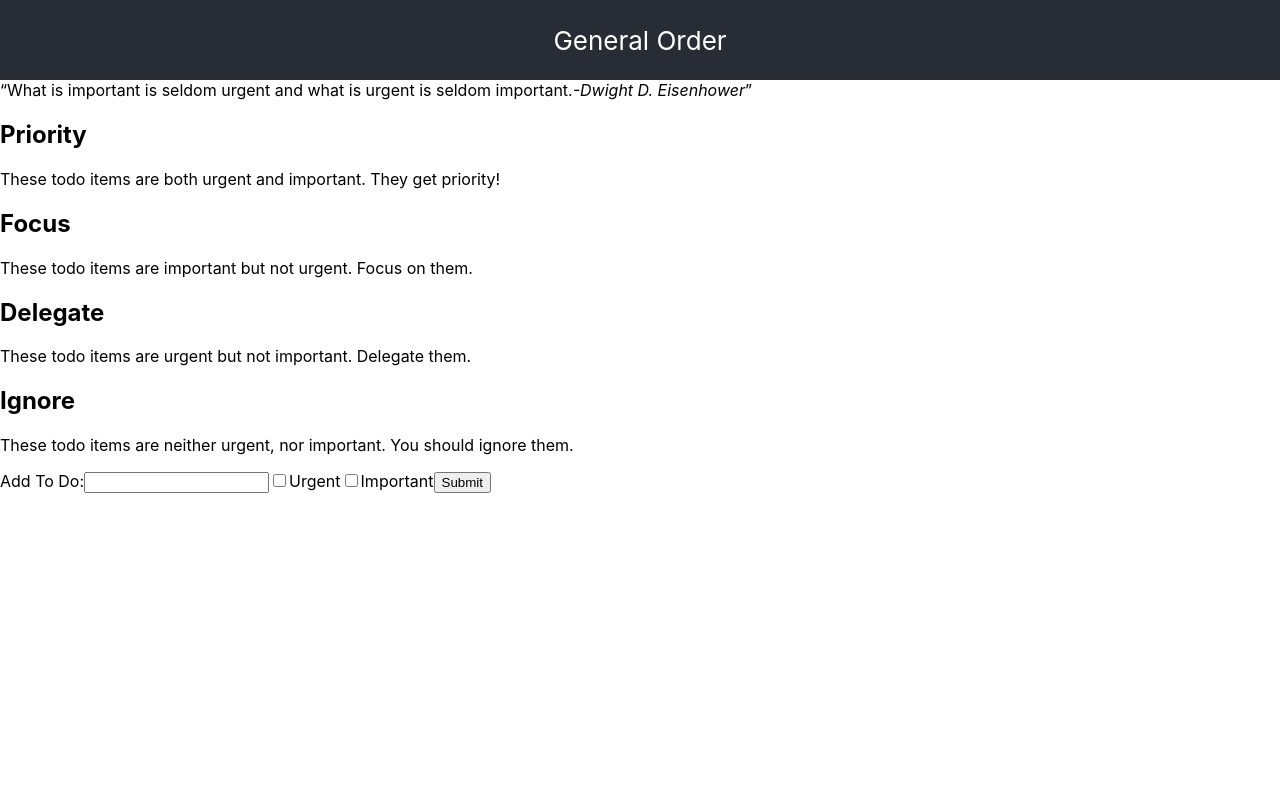
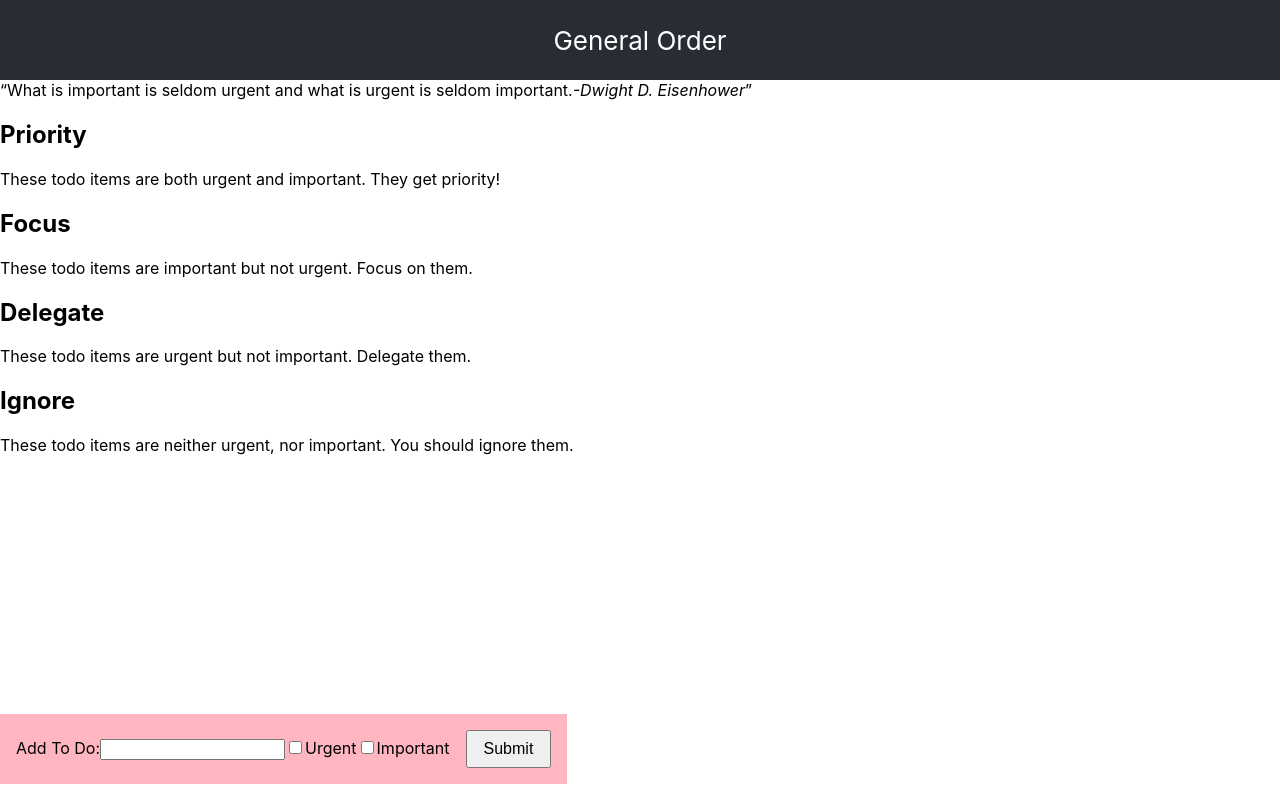
Before and after one commit to rchillard/duckpin.app, a React (Create React App) app in the folder client/: page / in a window 1280 px wide. Built offline with nearby package versions, Linux system fonts and the light colour scheme.

Commit message:
Add CSS for Form on Client

```diff
--- /dev/null
+++ b/client/src/Form.css
@@ -0,0 +1,14 @@
+form {
+  background-color: lightpink;
+  bottom: 1rem;
+  font-size: 1rem;
+  margin: 0 auto;
+  padding: 1rem;
+  position: absolute;
+}
+
+input[type="button"] {
+  font-size: 1rem;
+  margin-left: 1rem;
+  padding: .5rem 1rem .5rem 1rem;
+}
--- a/client/src/Form.js
+++ b/client/src/Form.js
@@ -1,4 +1,5 @@
 import React, { Component } from "react";
+import "./Form.css";
 
 class Form extends Component {
   // Prevent default and handle submit needed here
```
